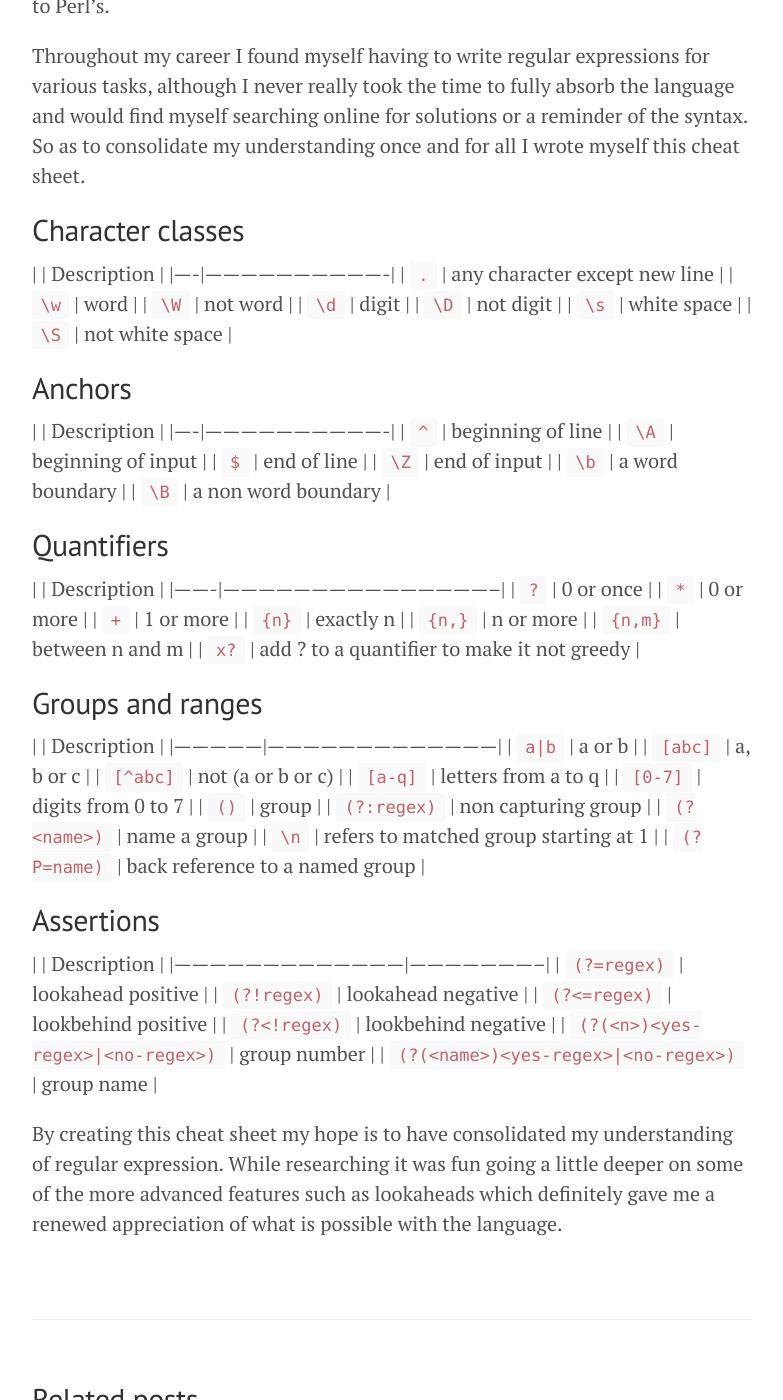
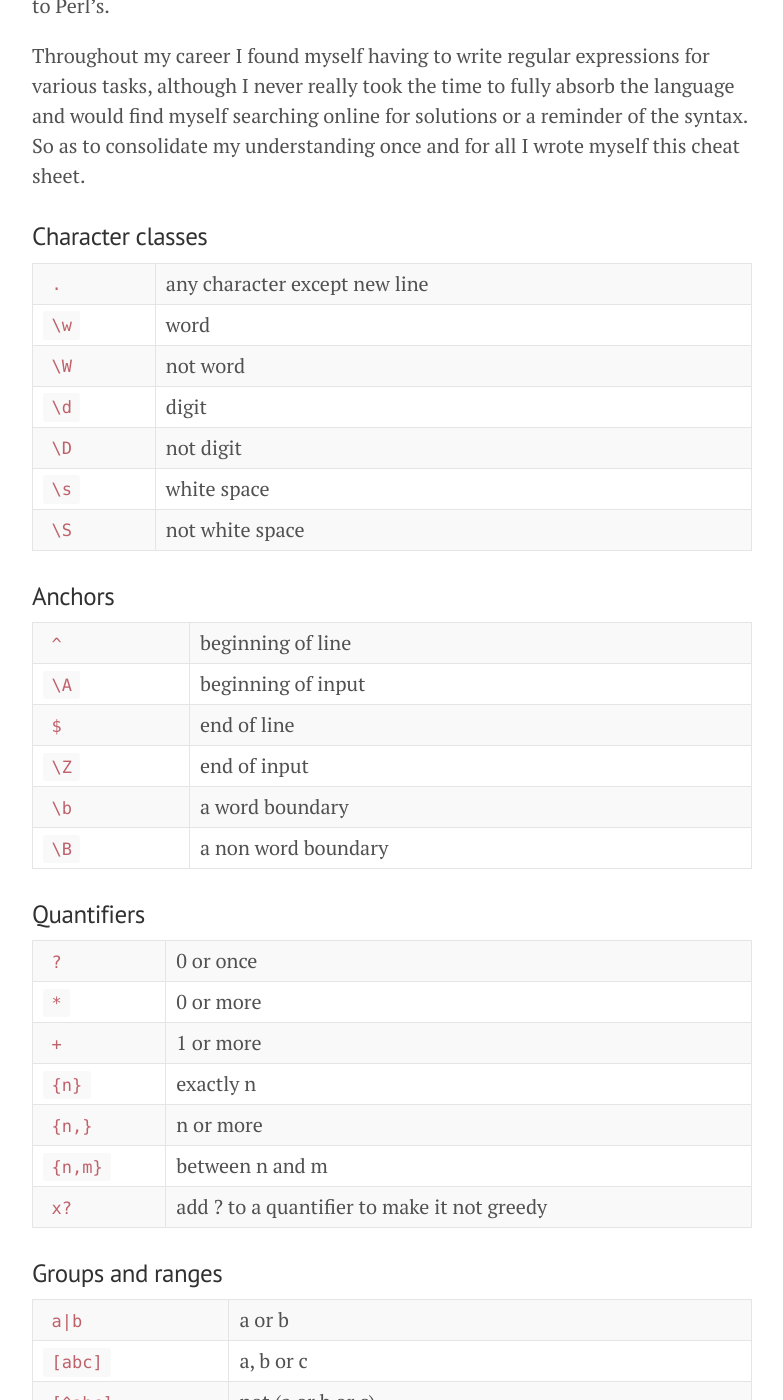
Before and after one commit to davidkdickson/davidkdickson.github.io, a Jekyll site: the page built from _posts/2021-01-10-regular-expressions-cheat-sheet.md, in a window 1280 px wide and 1400 px high, scrolled down 501 px. Shown: the whole window, without its empty margins (248-1031 px from the left). Built offline with Jekyll 4.4.1, drawn with Linux system fonts in a browser that asks for light colours; nearby versions of some CDN libraries; some of the changed text lies outside the part shown.

Commit message:
Fix table not rendering properly
Needed to have a line after the headings for tables to correctly render.
Also removed the description column heading as felt redundant.

```diff
--- a/_posts/2021-01-10-regular-expressions-cheat-sheet.md
+++ b/_posts/2021-01-10-regular-expressions-cheat-sheet.md
@@ -15,9 +15,8 @@ Throughout my career I found myself having to write regular expressions for vari
 the time to fully absorb the language and would find myself searching online for solutions or a reminder of the syntax.
 So as to consolidate my understanding once and for all I wrote myself this cheat sheet.
 
-## Character classes
-|    | Description                   |
-|----|-------------------------------|
+### Character classes
+
 | `.`  | any character except new line |
 | `\w` | word                          |
 | `\W` | not word                      |
@@ -26,9 +25,8 @@ So as to consolidate my understanding once and for all I wrote myself this cheat
 | `\s` | white space                   |
 | `\S` | not white space               |
 
-## Anchors
-|    | Description                   |
-|----|-------------------------------|
+### Anchors
+
 | `^`  | beginning of line             |
 | `\A` | beginning of input            |
 | `$`  | end of line                   |
@@ -36,9 +34,8 @@ So as to consolidate my understanding once and for all I wrote myself this cheat
 | `\b` | a word boundary               |
 | `\B` | a non word boundary           |
 
-## Quantifiers
-|       | Description                                   |
-|-------|-----------------------------------------------|
+### Quantifiers
+
 | `?`     | 0 or once                                     |
 | `*`     | 0 or more                                     |
 | `+`     | 1 or more                                     |
@@ -47,9 +44,8 @@ So as to consolidate my understanding once and for all I wrote myself this cheat
 | `{n,m}` | between n and m                               |
 | `x?`    | add ? to a quantifier to make it not greedy   |
 
-## Groups and ranges
-|               | Description                           |
-|---------------|---------------------------------------|
+### Groups and ranges
+
 | `a|b`           | a or b                                |
 | `[abc]`         | a, b or c                             |
 | `[^abc]`        | not (a or b or c)                     |
@@ -61,9 +57,8 @@ So as to consolidate my understanding once and for all I wrote myself this cheat
 | `\n`            | refers to matched group starting at 1 |
 | `(?P=name)`     | back reference to a named group       |
 
-## Assertions
-|                                       | Description           |
-|---------------------------------------|-----------------------|
+### Assertions
+
 | `(?=regex)`                           | lookahead positive    |
 | `(?!regex)`                           | lookahead negative    |
 | `(?<=regex)`                          | lookbehind positive   |
```
